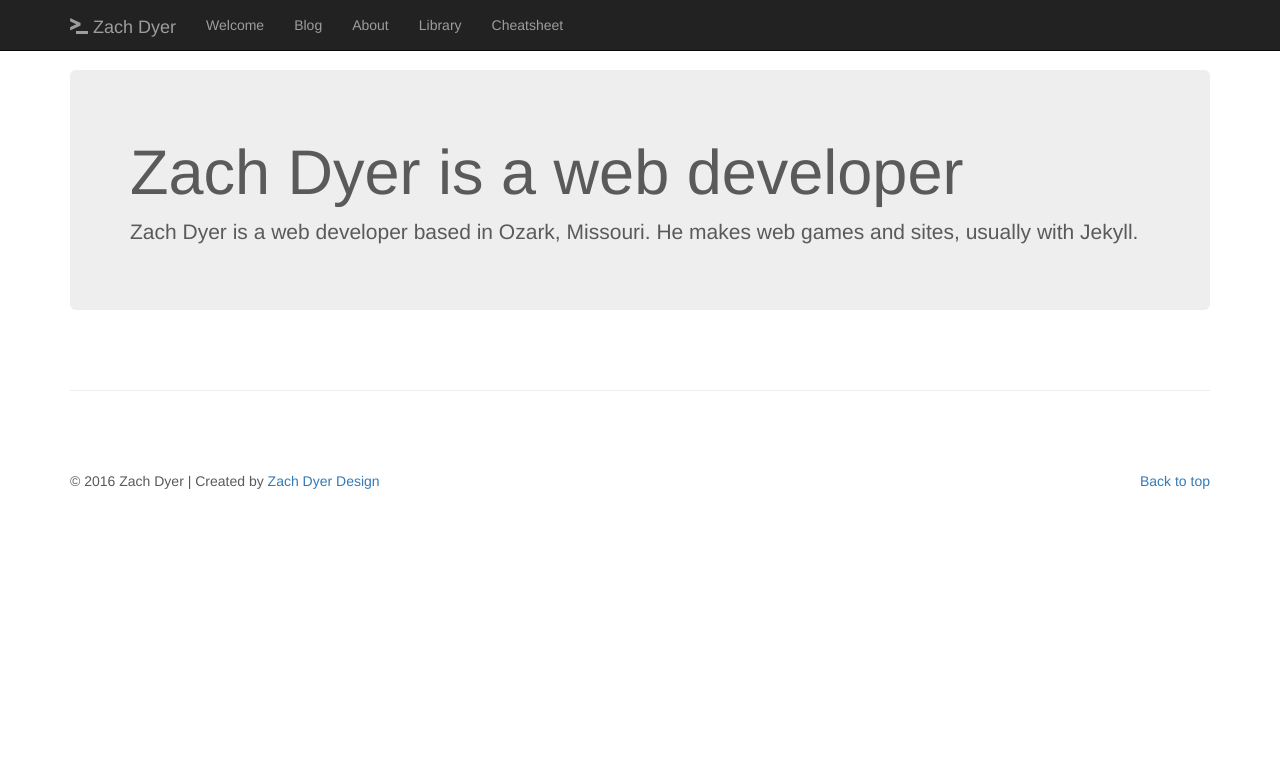
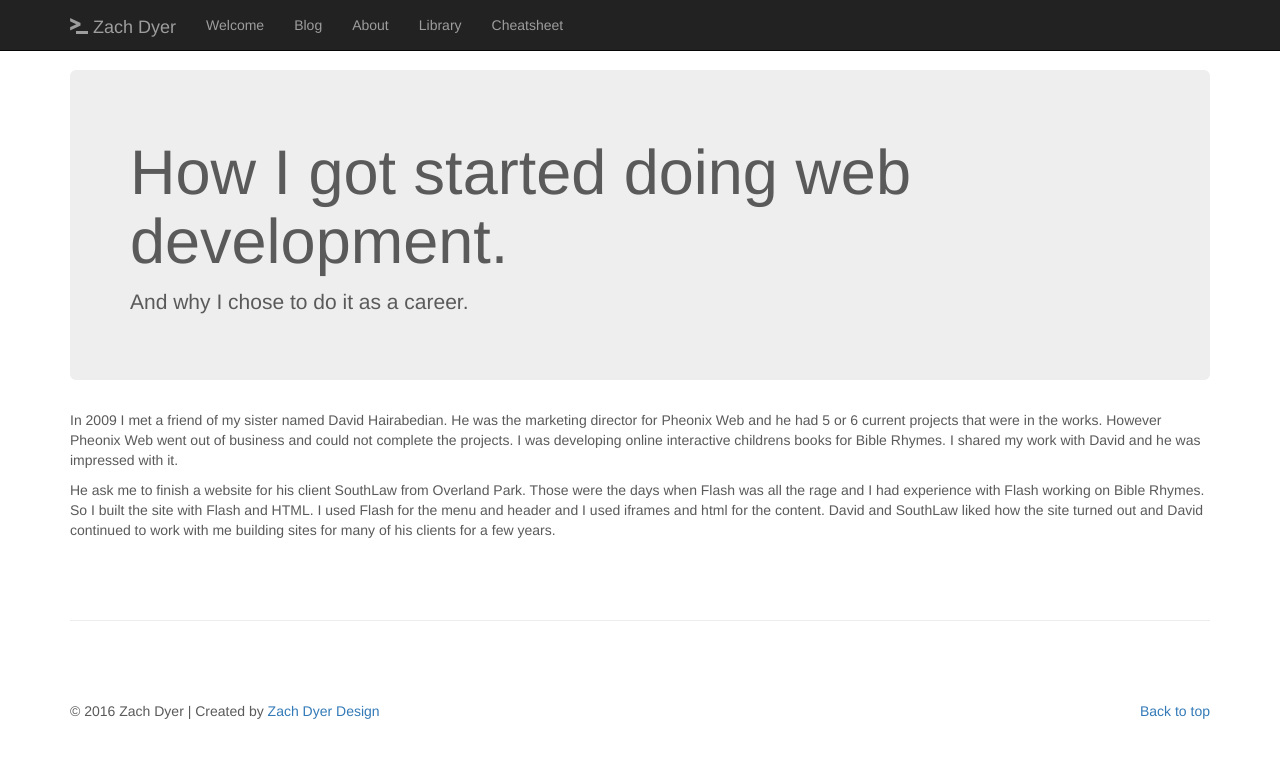
Before and after one commit to zachdyer/zachdyer.github.io, a Jekyll site: the page built from about.markdown, in a window 1280 px wide. Shown: the top 758 px of the page. Built offline with Jekyll 4.4.1, drawn with Linux system fonts in a browser that asks for light colours.

Commit message:
About Page Update

```diff
--- a/about.markdown
+++ b/about.markdown
@@ -1,9 +1,21 @@
 ---
 layout: page
-title: Zach Dyer is a web developer
-desc: Zach Dyer is a web developer based in Ozark, Missouri. He makes web games and sites, usually with Jekyll.
+title: How I got started doing web development.
+desc: And why I chose to do it as a career.
 img: /img/about500x500.jpg
 order: 2
 published: true
 permalink: about
 ---
+
+In 2009 I met a friend of my sister named David Hairabedian.
+He was the marketing director for Pheonix Web and he had 5 or 6 current projects that were in the works.
+However Pheonix Web went out of business and could not complete the projects.
+I  was developing online interactive childrens books for Bible Rhymes.
+I shared my work with David and he was impressed with it.
+
+He ask me to finish a website for his client SouthLaw from Overland Park.
+Those were the days when Flash was all the rage and I had experience with Flash working on Bible Rhymes.
+So I built the site with Flash and HTML.
+I used Flash for the menu and header and I used iframes and html for the content.
+David and SouthLaw liked how the site turned out and David continued to work with me building sites for many of his clients for a few years.
```
